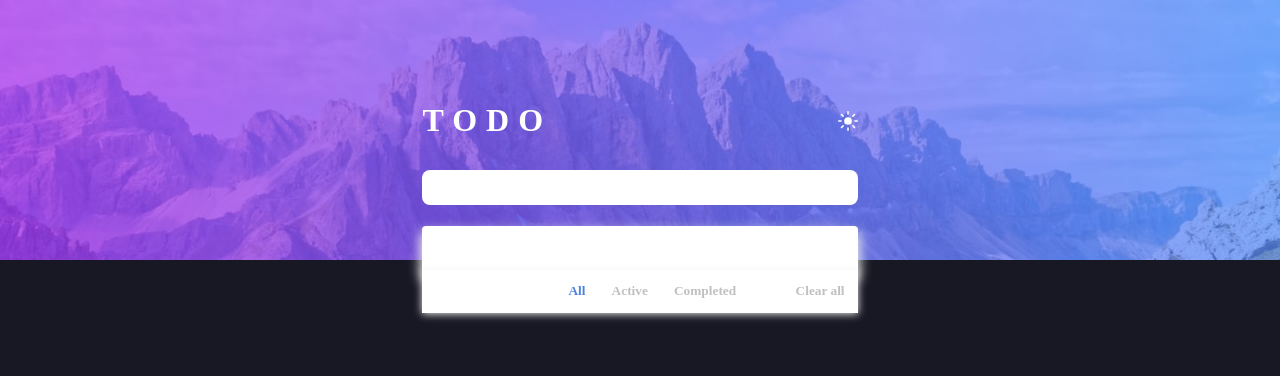
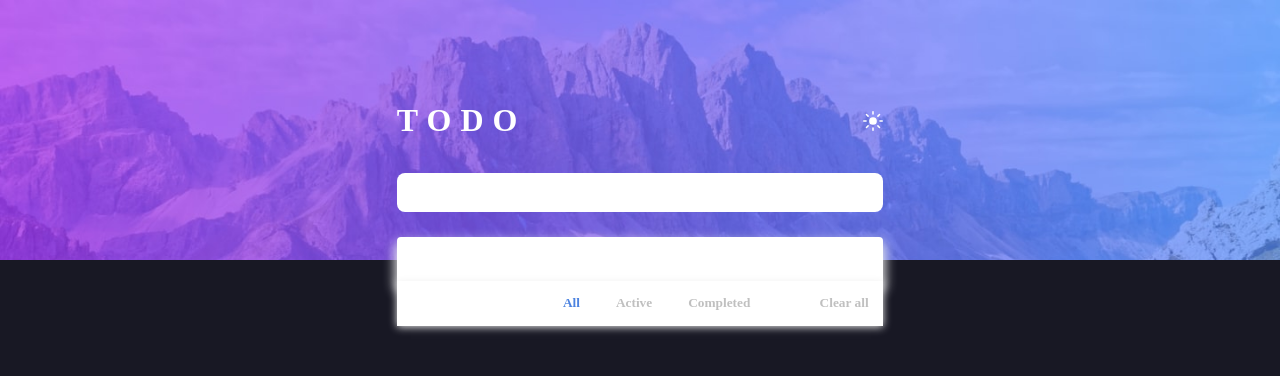
Before and after one commit to WaelDhaoui/To-Do-App, a plain HTML site: page index.html in a window 1280 px wide. Shown: the top 376 px of the page. Drawn offline with Linux system fonts and the light colour scheme.

Commit message:
upload new style

```diff
--- a/CSS/style.css
+++ b/CSS/style.css
@@ -4,7 +4,7 @@
     box-sizing: border-box;
 }
 body {
-    height: 71vh;
+    height: 61vh;
     background-color: #181824;
 }
 ul {
@@ -22,7 +22,7 @@ main {
 }
 .content {
     margin: 0 auto;
-    width: 34%;
+    width: 38%;
 }
 @media (max-width: 767px) {
     .content {
--- a/index.html
+++ b/index.html
@@ -17,7 +17,7 @@
 <body>
     <main>
         <div class="content">
-            <div class="head" role="banner">
+            <div class="head">
                 <h2>todo</h2>
                 <div class="mode">
                     <img src="images/icon-moon.svg" alt="moon.svg" class="inactive">
@@ -25,13 +25,14 @@
                 </div>
             </div>
             <form action="index.html">
+                <label style="display: none;"></label>
                 <input type="text" maxlength="20">
                 <input type="submit" value="add">
             </form>
             <ul>
 
             </ul>
-            <div class="list" role="contentinfo">
+            <div class="list">
                 <p></p>
                 <div>
                     <p class="active">All</p>
```
